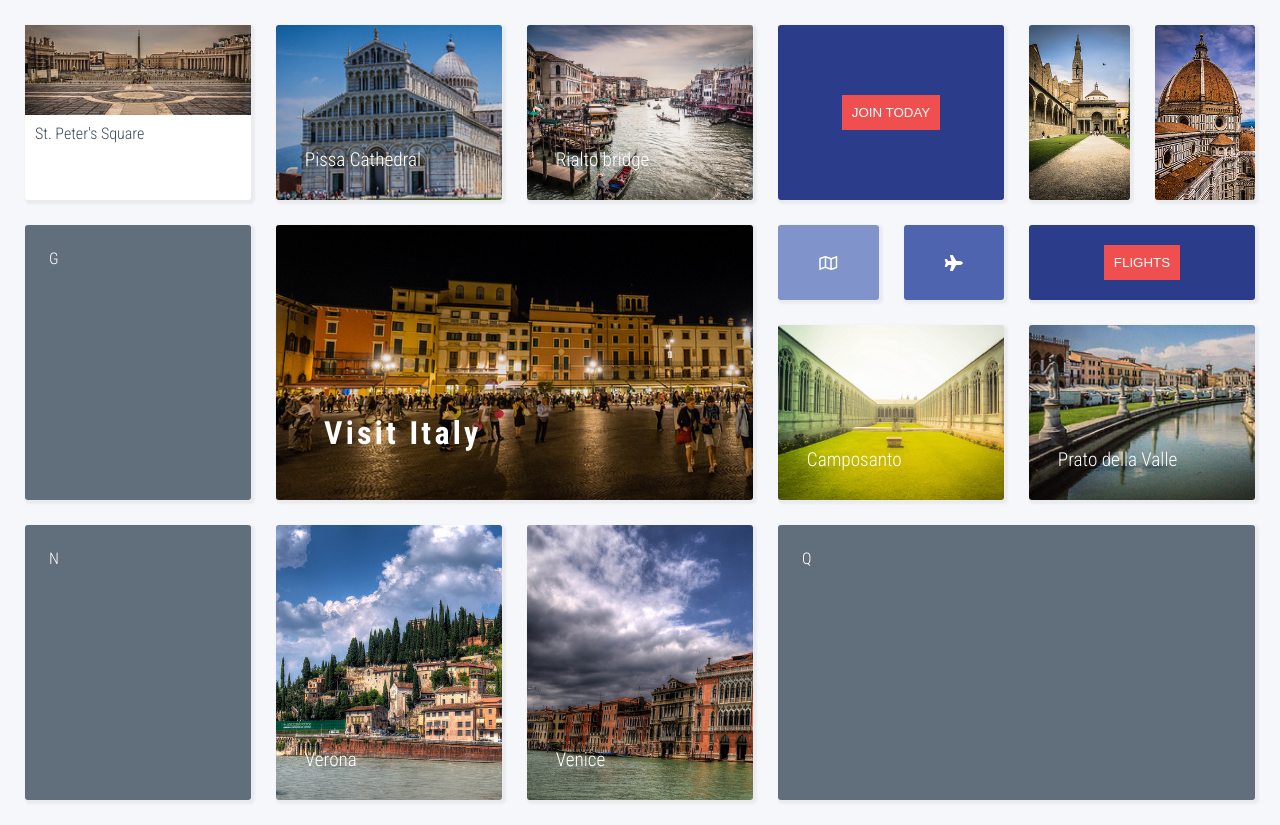
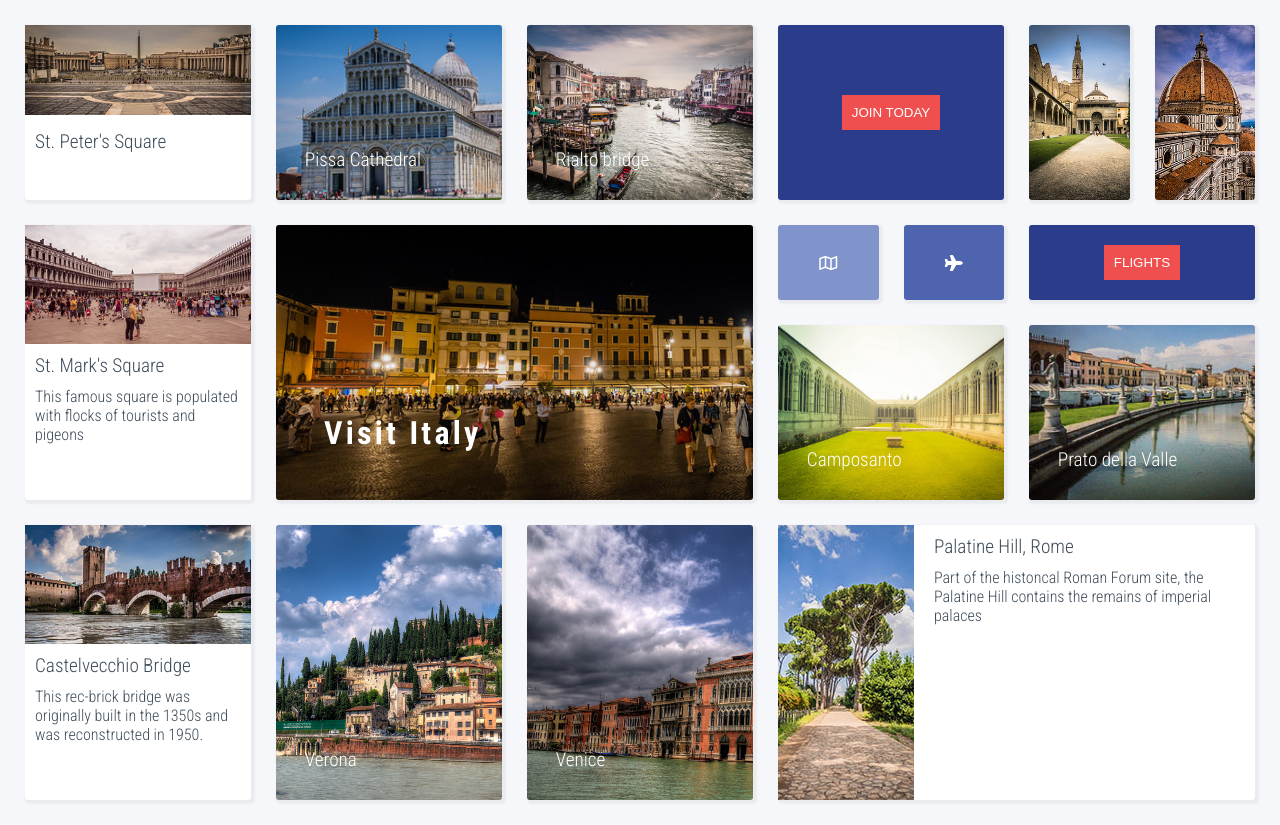
Before and after one commit to alexandroskapsalidis/grid-flex-layout, a plain HTML site: page ch07-proj2.html in a window 1280 px wide. Drawn offline with Linux system fonts and the light colour scheme.

Commit message:
finishing desktop layout

```diff
--- a/ch07-proj2.css
+++ b/ch07-proj2.css
@@ -78,12 +78,18 @@ h4 {
   background-color: #ffffff;
   color: #3e4c59;
   padding: 0;
+  display: flex;
+  flex-direction: column;
+  justify-content: start;
+  align-items: start;
+  gap: 10px;
 }
 #a img {
   max-width: 100%;
 }
 #a figcaption {
   padding: 5px 10px;
+  font-size: larger;
 }
 #b {
   grid-column-start: 3;
@@ -136,6 +142,24 @@ h4 {
   grid-column-end: 3;
   grid-row-start: 2;
   grid-row-end: 4;
+  background-color: #ffffff;
+  color: #3e4c59;
+  padding: 0;
+  display: flex;
+  flex-direction: column;
+  justify-content: start;
+  align-items: start;
+  gap: 10px;
+}
+#g img {
+  max-width: 100%;
+}
+#g figcaption {
+  padding: 0 10px;
+  font-size: larger;
+}
+#g p {
+  padding: 0 10px;
 }
 #h {
   grid-column-start: 3;
@@ -203,6 +227,24 @@ h4 {
 #n {
   grid-column-start: 1;
   grid-column-end: 3;
+  background-color: #ffffff;
+  color: #3e4c59;
+  padding: 0;
+  display: flex;
+  flex-direction: column;
+  justify-content: start;
+  align-items: start;
+  gap: 10px;
+}
+#n img {
+  max-width: 100%;
+}
+#n figcaption {
+  padding: 0 10px;
+  font-size: larger;
+}
+#n p {
+  padding: 0 10px;
 }
 #o {
   grid-column-start: 3;
@@ -229,6 +271,23 @@ h4 {
 #q {
   grid-column-start: 7;
   grid-column-end: 11;
+  background-color: #ffffff;
+  color: #3e4c59;
+  padding: 0;
+  display: flex;
+  gap: 10px;
+}
+#q img {
+  max-width: 100%;
+}
+#q #caption {
+  padding: 10px;
+  display: flex;
+  flex-direction: column;
+  gap: 10px;
+}
+#q figcaption {
+  font-size: larger;
 }
 /* styles for mobile protrait screen */
 
--- a/ch07-proj2.html
+++ b/ch07-proj2.html
@@ -23,17 +23,32 @@
     <div id="d"><button>JOIN TODAY</button></div>
     <div id="e"></div>
     <div id="f"></div>
-    <div id="g">G</div>
+    <div id="g">
+      <img src="images/g.jpg" alt="St. Mark's Square">
+      <figcaption>St. Mark's Square</figcaption>
+      <p>This famous square is populated with flocks of tourists and pigeons</p>
+    </div>
     <div id="h">Visit Italy</div>
     <div id="i"><i class="far fa-map"></i></div>
     <div id="j"><i class="fas fa-plane"></i></div>
     <div id="k"><button>FLIGHTS</button></div>
     <div id="l">Camposanto</div>
     <div id="m">Prato della Valle</div>
-    <div id="n">N</div>
+    <div id="n">
+      <img src="images/n.jpg" alt="Castelvecchio Bridge">
+      <figcaption>Castelvecchio Bridge</figcaption>
+      <p>This rec-brick bridge was originally built in the 1350s and was reconstructed in 1950.</p>
+    </div>
     <div id="o">Verona</div>
     <div id="p">Venice</div>
-    <div id="q">Q</div>
+    <div id="q">
+      <img src="images/q.jpg" alt="Palatine Hill, Rome">
+      <div id="caption">
+        <figcaption>Palatine Hill, Rome</figcaption>
+        <p>Part of the histoncal Roman Forum site, the Palatine Hill contains the remains of imperial palaces</p>
+      </div>
+
+    </div>
   </main>
 </body>
 
```
